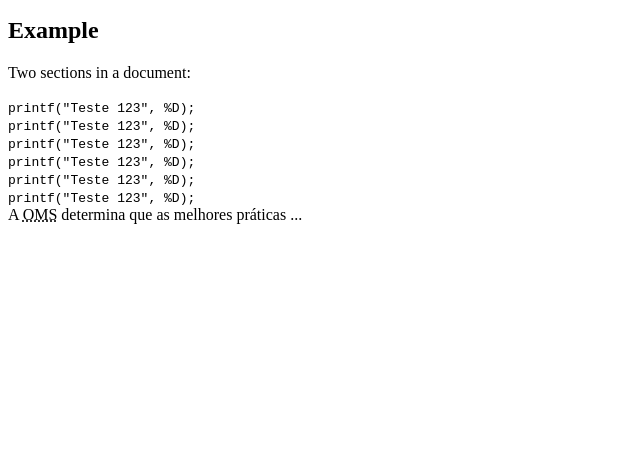
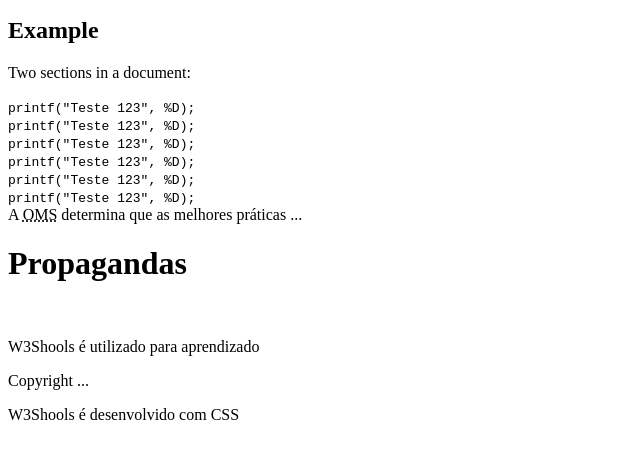
Before and after one commit to agsilvamhm/AulaHtml, a plain HTML site: page Pagina.html in a window 1280 px wide. Shown: the part 508-966 px from the top of the page, without its empty margins (0-640 px from the left). Before the commit the page ends 800 px from the top, so only its background shows below. Drawn offline with Linux system fonts and the light colour scheme.

Commit message:
Update Pagina.html

```diff
--- a/Pagina.html
+++ b/Pagina.html
@@ -69,6 +69,18 @@
                 <a>A <abbr title="Organização mundial de saúde">OMS</abbr> determina que as melhores práticas ...</a>
             </div>
         </main>
+        <div>
+            <h1>Propagandas</h1>
+            <img src=""/>
+            <img src=""/>
+            <img src=""/>
+        </div>
+        <footer>
+            <p>W3Shools é utilizado para aprendizado</p>
+            <p>Copyright ...</p>
+            <p>W3Shools é desenvolvido com CSS</p>
+            <img src=" " />
+        </footer>
 
     </body>
 </html>
```
